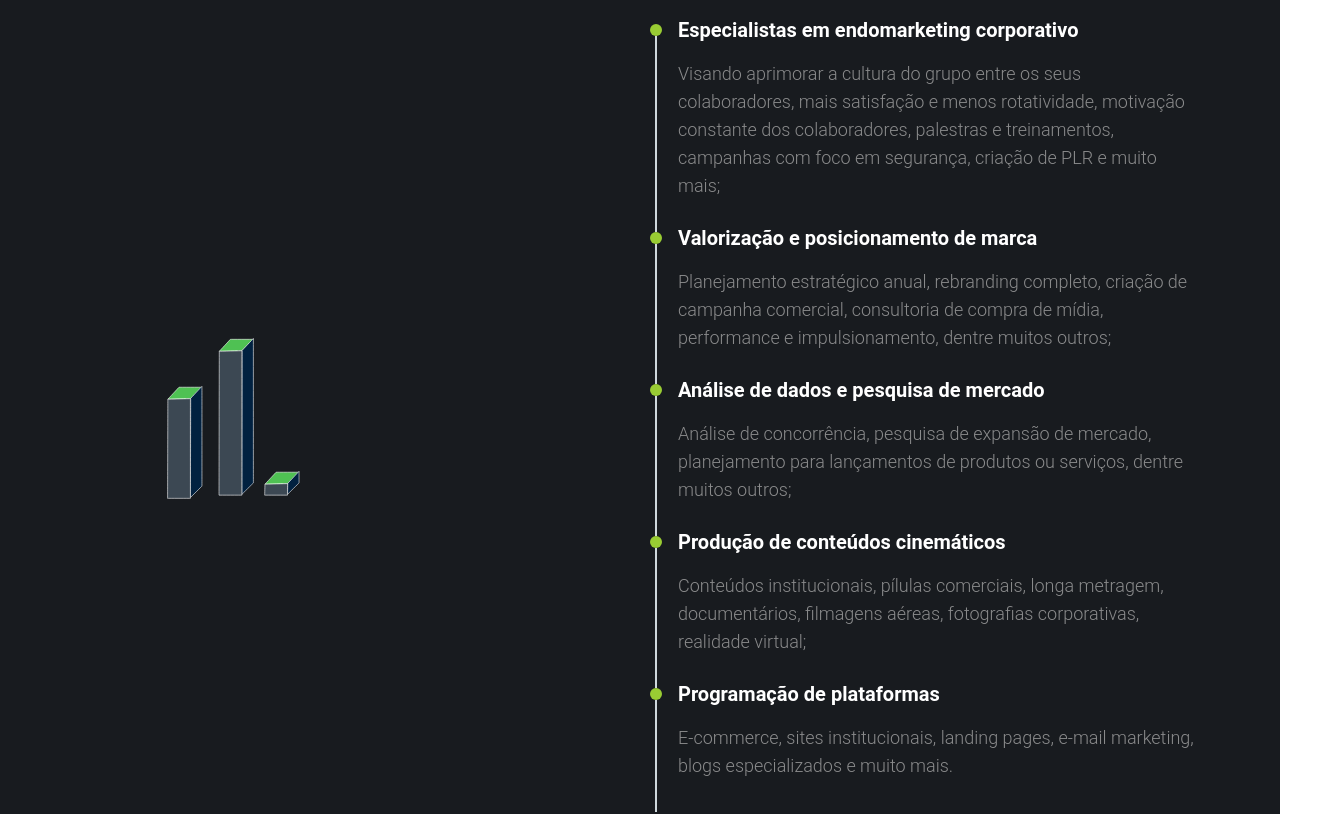
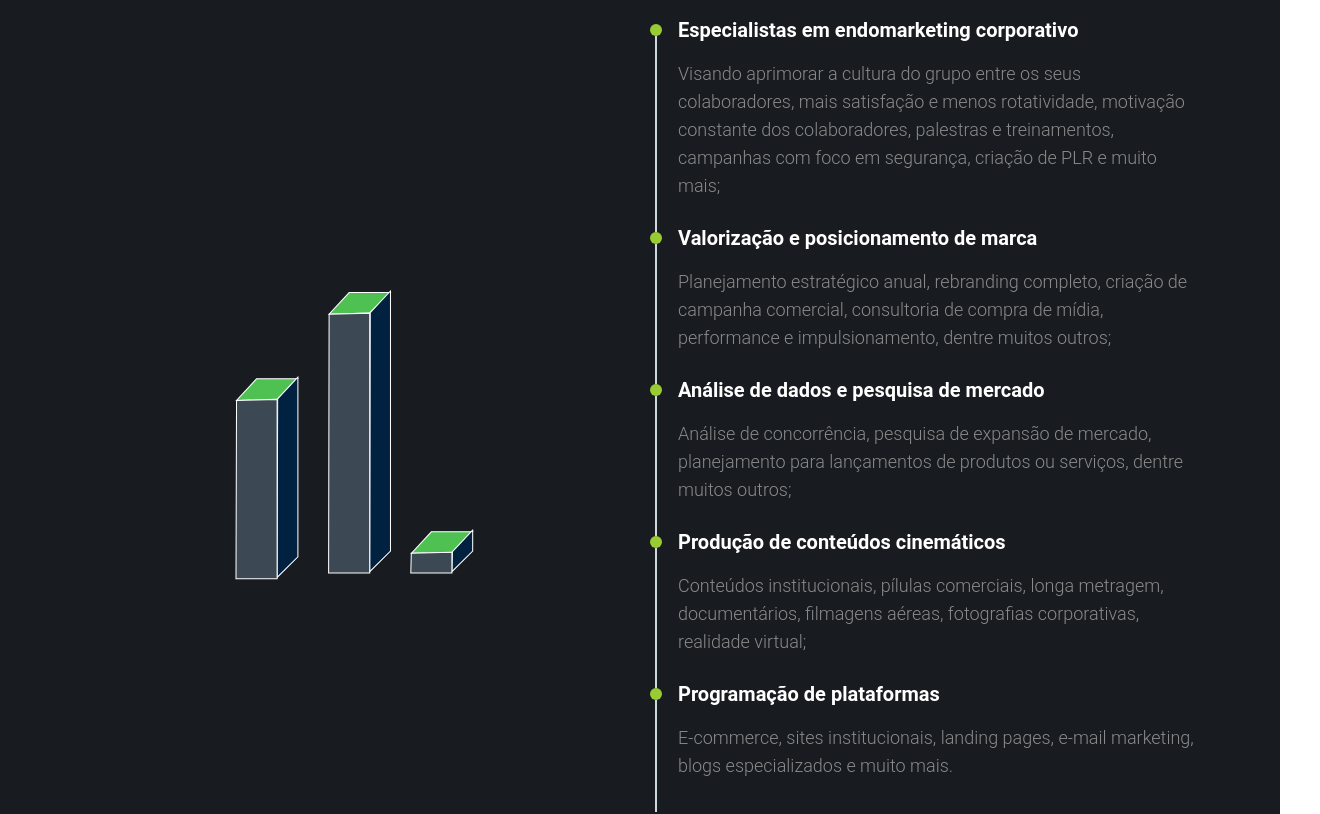
Before and after one commit to bmouseProductions/lp-agrobmouse, a React (Vite) app: page / in a window 1280 px wide. Shown: the part 2360-3174 px from the top of the page, 1320 px wide, since content can reach past the window. Built offline with nearby package versions, Linux system fonts and the light colour scheme.

Commit message:
ta na mao jv

```diff
--- a/package.json
+++ b/package.json
@@ -24,6 +24,7 @@
     "@typescript-eslint/eslint-plugin": "^5.61.0",
     "@typescript-eslint/parser": "^5.61.0",
     "@vitejs/plugin-react-swc": "^3.3.2",
+    "autoprefixer": "^10.4.16",
     "eslint": "^8.44.0",
     "eslint-plugin-react-hooks": "^4.6.0",
     "eslint-plugin-react-refresh": "^0.4.1",
--- a/src/index.css
+++ b/src/index.css
@@ -5,6 +5,10 @@
 body {
   /*     font-family: 'Inter', sans-serif; */
   font-family: "Poppins", sans-serif !important;
+}
+
+body, html{
+  overflow-x: hidden !important;
 }
 
 hr {
--- a/src/sections/SectionFour/index.tsx
+++ b/src/sections/SectionFour/index.tsx
@@ -61,7 +61,7 @@ export const SectionFour = () => {
             alt="Rato Bmouse"
           /> */}
           <div className="flex items-center justify-center ">
-            <Player autoplay loop src={Animation} className=" " />
+            <Player autoplay loop src={Animation} className="!w-[180%] " />
           </div>
 
           <Timeline className="lg:w-[100%] mt-10">
```
Also changed, not shown: 1 other file (tests, documents, lock files or other folders).
